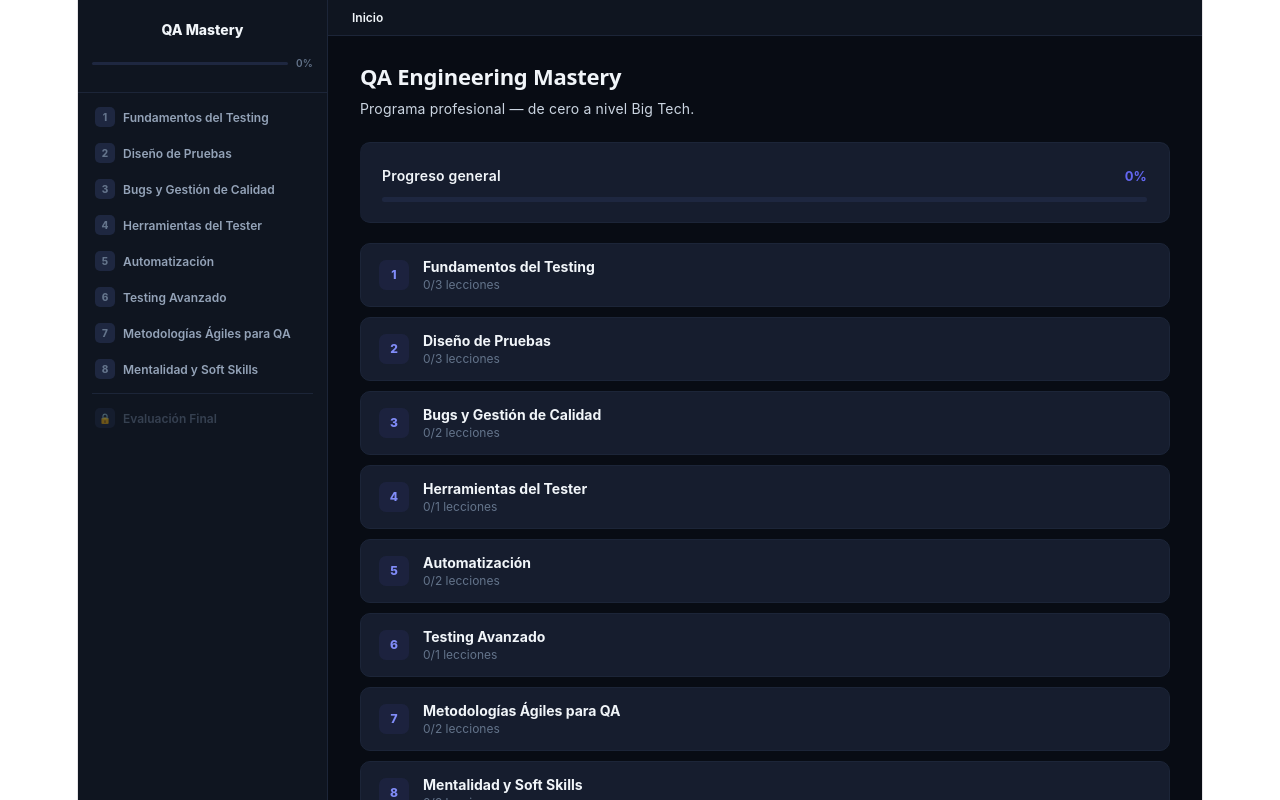
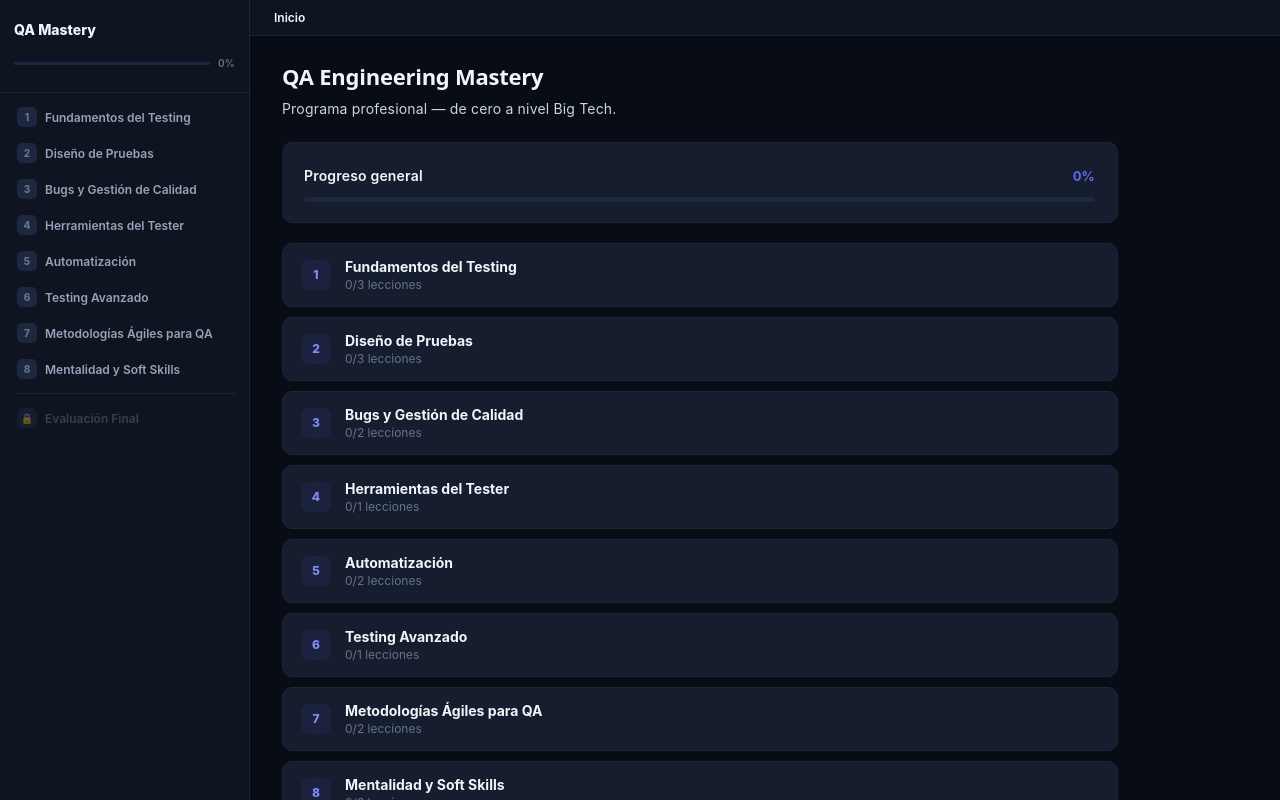
Before and after one commit to Mlle-LondonG/qa-course-platform-2, a React (Vite) app: page / in a window 1280 px wide. Built offline with nearby package versions, Linux system fonts and the light colour scheme.

Commit message:
fix: css

```diff
--- a/src/index.css
+++ b/src/index.css
@@ -52,17 +52,17 @@
 
 body {
   margin: 0;
+  overflow-x: hidden;
 }
 
 #root {
-  width: 1126px;
+  width: 100%;
   max-width: 100%;
-  margin: 0 auto;
-  text-align: center;
-  border-inline: 1px solid var(--border);
-  min-height: 100svh;
-  display: flex;
-  flex-direction: column;
+  margin: 0;
+  padding: 0;
+  text-align: left;
+  min-height: 100vh;
+  display: block;
   box-sizing: border-box;
 }
 
```
